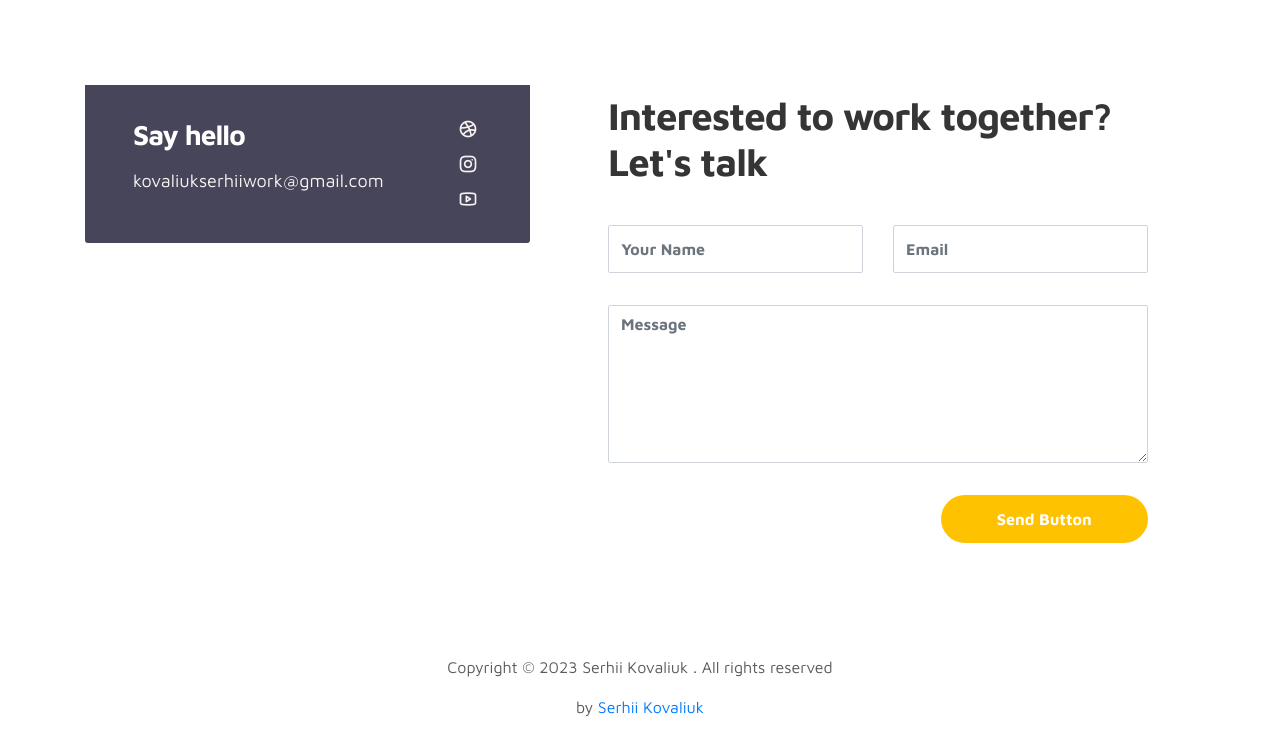
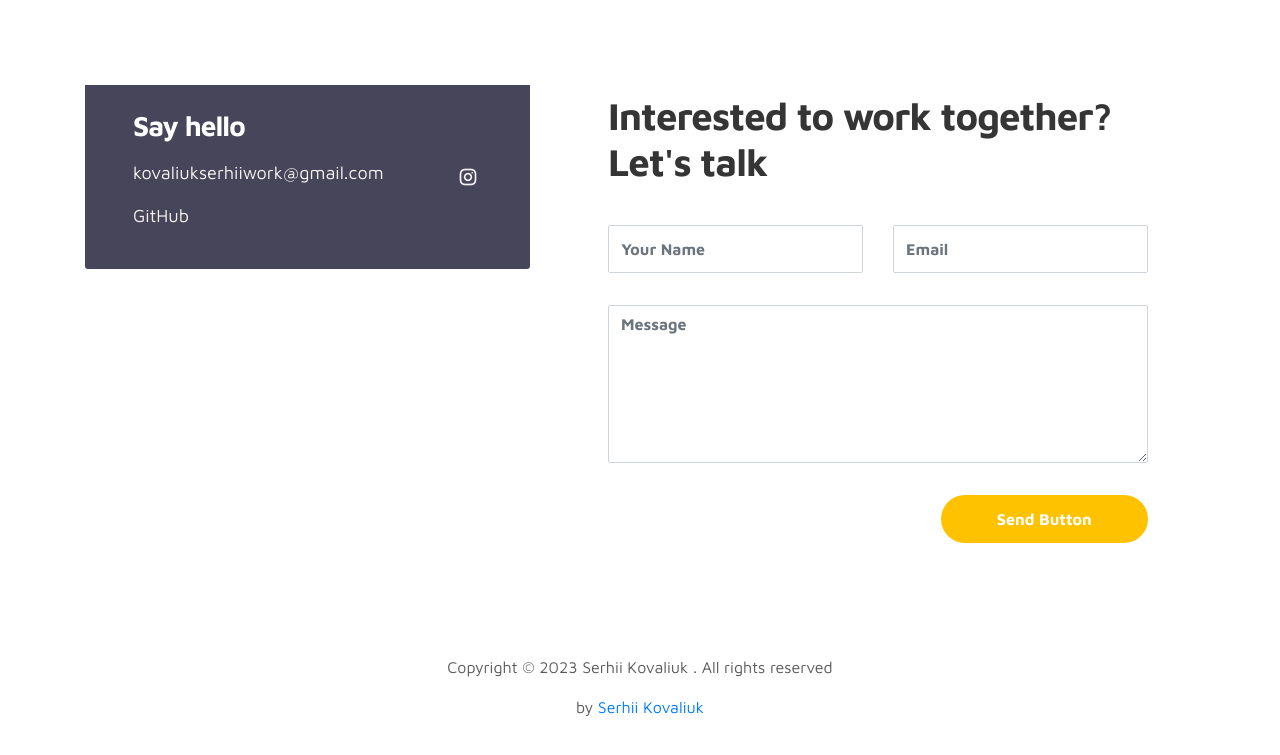
Before and after one commit to KovaliykSerhii/Yamero.github.io, a plain HTML site: page index.html in a window 1280 px wide. Shown: the part 2492-3247 px from the top of the page. Drawn offline with Linux system fonts and the light colour scheme.

Commit message:
impr meta tags

```diff
--- a/index.html
+++ b/index.html
@@ -4,9 +4,14 @@
 <head>
     <meta charset="utf-8">
     <meta name="viewport" content="width=device-width, initial-scale=1, shrink-to-fit=no">
-    <meta name="description" content="Web portfolio of Serhii Kovaliuk">
+    <meta name="description"
+        content="Web portfolio of Serhii Kovaliuk . Serhii Kovaliuk - FrontEnd web Developer from Ukraine">
     <meta name="author" content="Serhii Kovaliuk">
-    <meta name="keywords" content="Serhii Kovaliuk, Web development, FrontEnd, Design, github">
+    <meta name="keywords" content="Serhii Kovaliuk, Web development, FrontEnd, Design, github, html , css, javascript">
+
+
+    <meta name="robots" content="index, follow">
+
 
     <title>Serhii Kovaliuk</title>
 
@@ -271,17 +276,15 @@
                             <h3 class="mb-3 text-white">Say hello</h3>
 
                             <p><a href="mailto:kovaliukserhii@gmail.com">kovaliukserhiiwork@gmail.com</a></p>
+                            <p><a href="https://github.com/KovaliykSerhii">GitHub</a></p>
                         </div>
 
                         <ul class="social-links">
-                            <li><a href="#" class="uil uil-dribbble" data-toggle="tooltip" data-placement="left"
-                                    title="Dribbble"></a>
-                            </li>
-                            <li><a href="#" class="uil uil-instagram" data-toggle="tooltip" data-placement="left"
+
+                            <li><a href="https://www.instagram.com/kovaliyk_serhii?igshid=YmMyMTA2M2Y%3D"
+                                    class="uil uil-instagram" data-toggle="tooltip" data-placement="left"
                                     title="Instagram"></a></li>
-                            <li><a href="#" class="uil uil-youtube" data-toggle="tooltip" data-placement="left"
-                                    title="Youtube"></a>
-                            </li>
+
                         </ul>
                     </div>
                 </div>
@@ -289,7 +292,7 @@
                 <div class="col-lg-6 col-12">
                     <div class="contact-form">
                         <h2 class="mb-4">Interested to work together? Let's talk</h2>
-
+                        <!--TO-DO MAKE IT FUNCTIONAL-->
                         <form action="" method="get">
                             <div class="row">
                                 <div class="col-lg-6 col-12">
```
